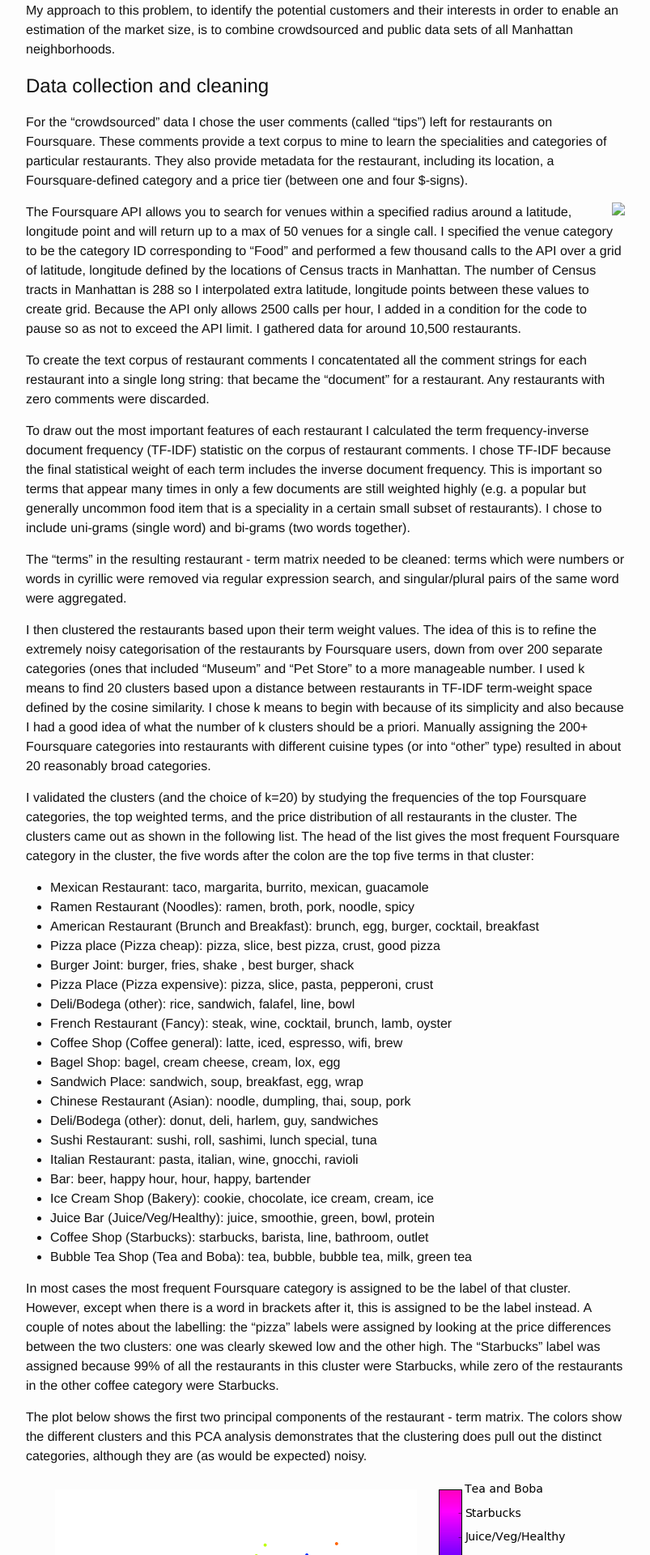
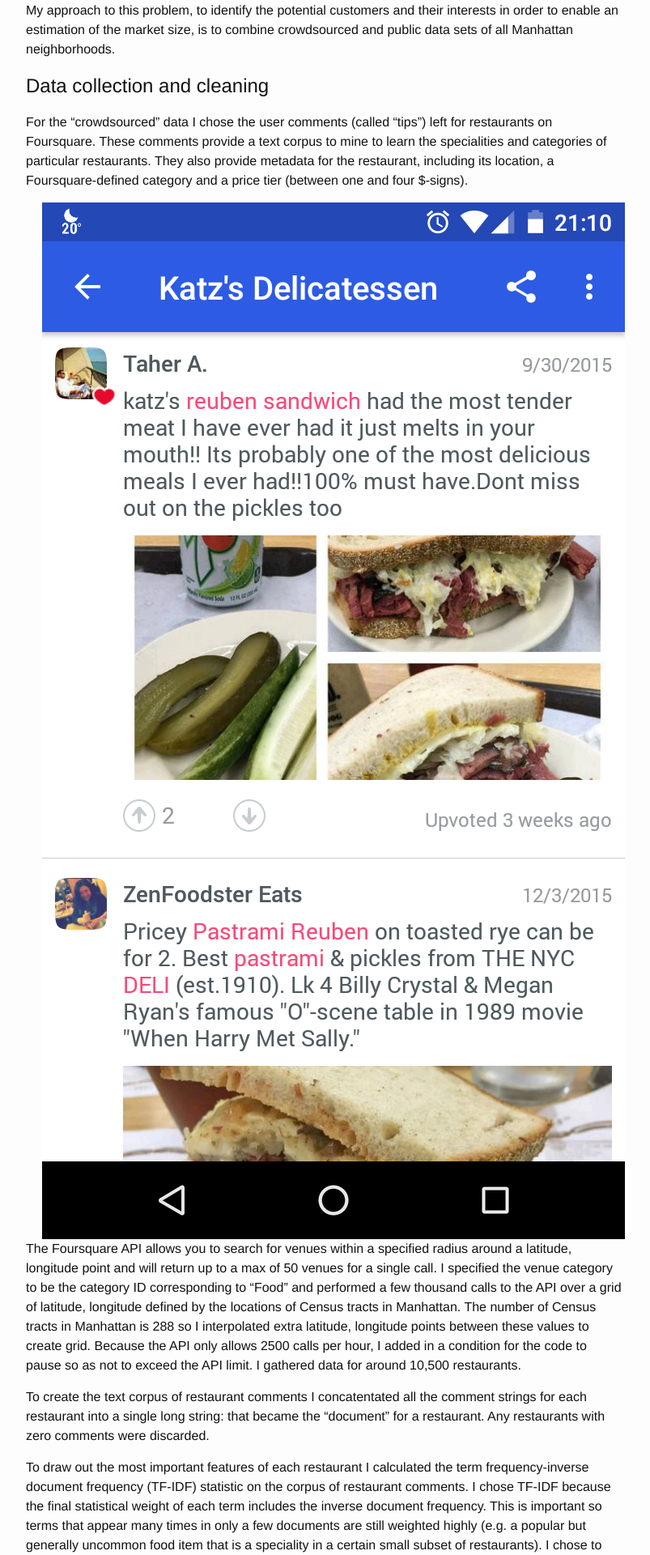
Before and after one commit to alexabate/alexabate.github.io, a Jekyll site: the page built from _posts/2016-10-03-market-insight.md, in a window 1280 px wide. Shown: the part 417-2337 px from the top of the page at 81% size, without its empty margins (238-1041 px from the left). Built offline with Jekyll 4.4.1, drawn with Linux system fonts in a browser that asks for light colours; some web fonts are replaced.

Commit message:
Update 2016-10-03-market-insight.md

```diff
--- a/_posts/2016-10-03-market-insight.md
+++ b/_posts/2016-10-03-market-insight.md
@@ -15,7 +15,7 @@
 
 For the "crowdsourced" data I chose the user comments (called "tips") left for restaurants on Foursquare. These comments provide a text corpus to mine to learn the specialities and categories of particular restaurants. They also provide metadata for the restaurant, including its location, a Foursquare-defined category and a price tier (between one and four $-signs).
 
- <img align="right" src="../images/fsq.png">
+ <img align="right" src={{ BASE_PATH }}"/images/fsq.png">
 
 The Foursquare API allows you to search for venues within a specified radius around a latitude, longitude point and will return up to a max of 50 venues for a single call. I specified the venue category to be the category ID corresponding to "Food" and performed a few thousand calls to the API over a grid of latitude, longitude defined by the locations of Census tracts in Manhattan. The number of Census tracts in Manhattan is 288 so I interpolated extra latitude, longitude points between these values to create grid. Because the API only allows 2500 calls per hour, I added in a condition for the code to pause so as not to exceed the API limit. I gathered data for around 10,500 restaurants.
 
```
